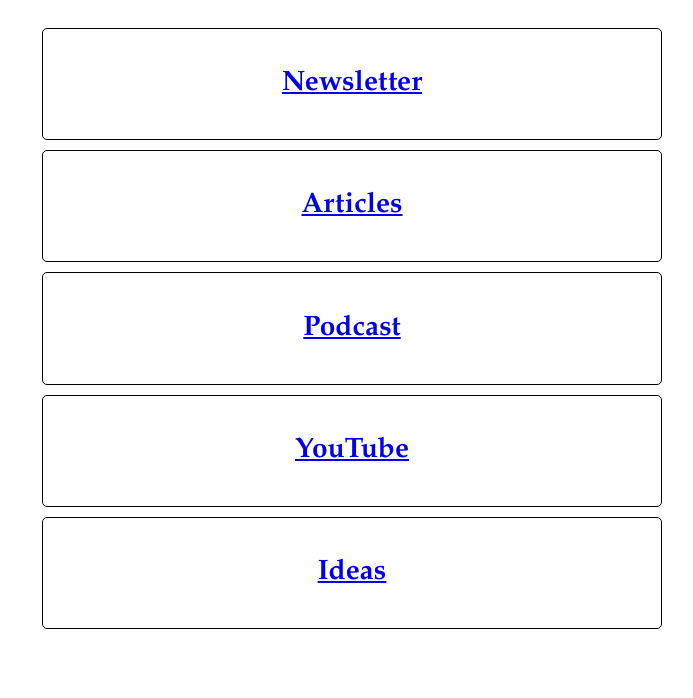
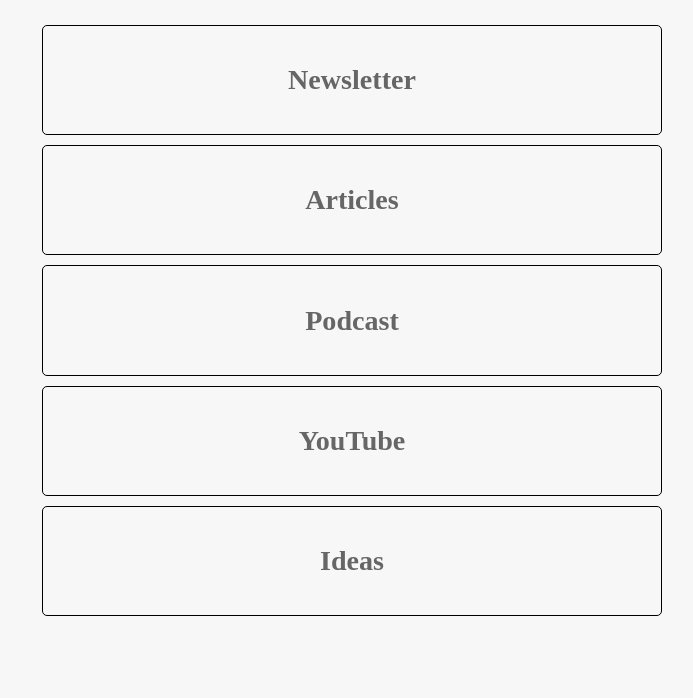
Before and after one commit to jimmyceroneii/lastweekilearned, a website: page html/index.html in a window 1280 px wide. Shown: the part 102-800 px from the top of the page, without its empty margins (288-981 px from the left). Drawn offline with Linux system fonts and the light colour scheme.

Commit message:
update the font and color for links

```diff
--- a/html/style.css
+++ b/html/style.css
@@ -1,9 +1,10 @@
 body {
 	font-size: 1.5rem;
-	font-family: Palatino, serif;
+	font-family: Forum, serif;
 	font-weight: 400;
 	max-width: 50%;
 	margin: 0 auto;
+	background-color: #F7F7F7;
 }
 
 /* Media query for screens with a maximum width of 767 pixels (typically mobile devices) */
@@ -37,6 +38,23 @@
 	letter-spacing: .025em !important;
 }
 
+a {
+	color: #666666;
+	text-decoration: none;
+}
+
+a:visited {
+	color: #999999;
+}
+
+a:hover {
+	color: #888888;
+}
+
+a:active {
+	color: #999999;
+}
+
 blockquote {
 	border: 1px solid black;
 	padding: 15px;
```
